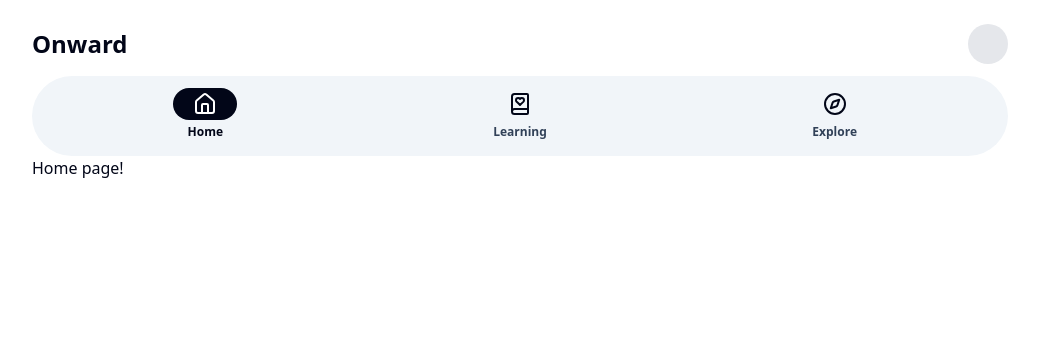
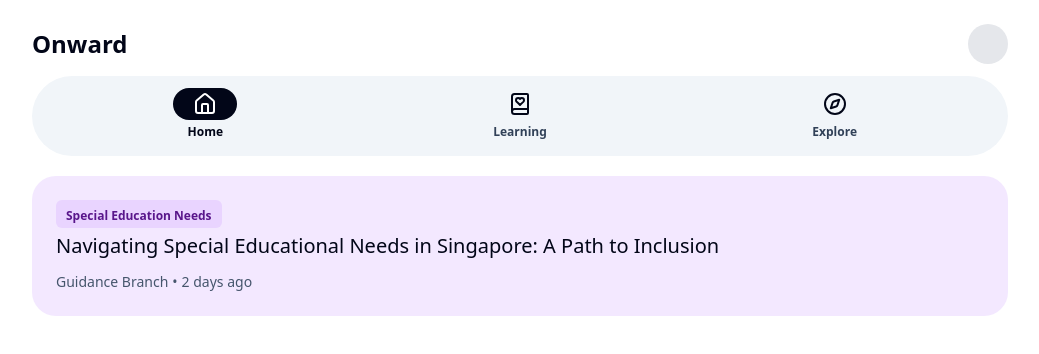
Before and after one commit to String-sg/onward, a SvelteKit app in the folder apps/learner/: page / in a window 1280 px wide. Shown: the top 354 px of the page, without its empty margins (120-1159 px from the left). Built offline with nearby package versions, Linux system fonts and the light colour scheme.

Commit message:
feat(learner): update homepage with multi learning units card

```diff
--- a/apps/learner/src/routes/(app)/+page.svelte
+++ b/apps/learner/src/routes/(app)/+page.svelte
@@ -1 +1,20 @@
-<div class="px-6">Home page!</div>
+<div class="px-6 pt-5">
+  <div class="flex flex-col rounded-3xl bg-purple-100 p-6">
+    <div class="flex flex-wrap gap-1">
+      <div class="rounded-md bg-purple-200 px-2.5 py-0.5">
+        <span class="text-xs font-semibold text-purple-900">Special Education Needs</span>
+      </div>
+    </div>
+
+    <div class="mt-1">
+      <span class="text-xl font-medium text-slate-950">
+        Navigating Special Educational Needs in Singapore: A Path to Inclusion
+      </span>
+    </div>
+    <div class="mt-3 flex gap-x-1">
+      <span class="text-sm text-slate-600">Guidance Branch</span>
+      <span class="text-sm text-slate-600">•</span>
+      <span class="text-sm text-slate-600">2 days ago</span>
+    </div>
+  </div>
+</div>
```
